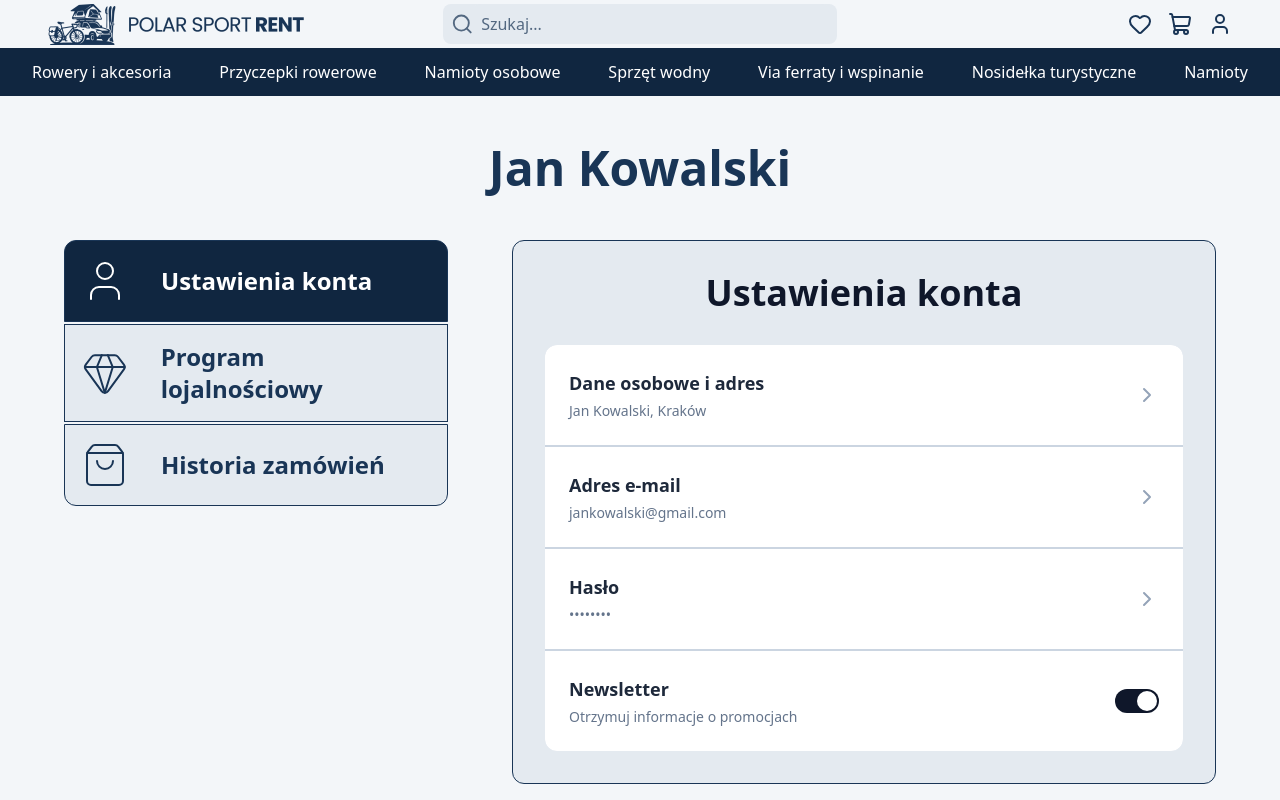
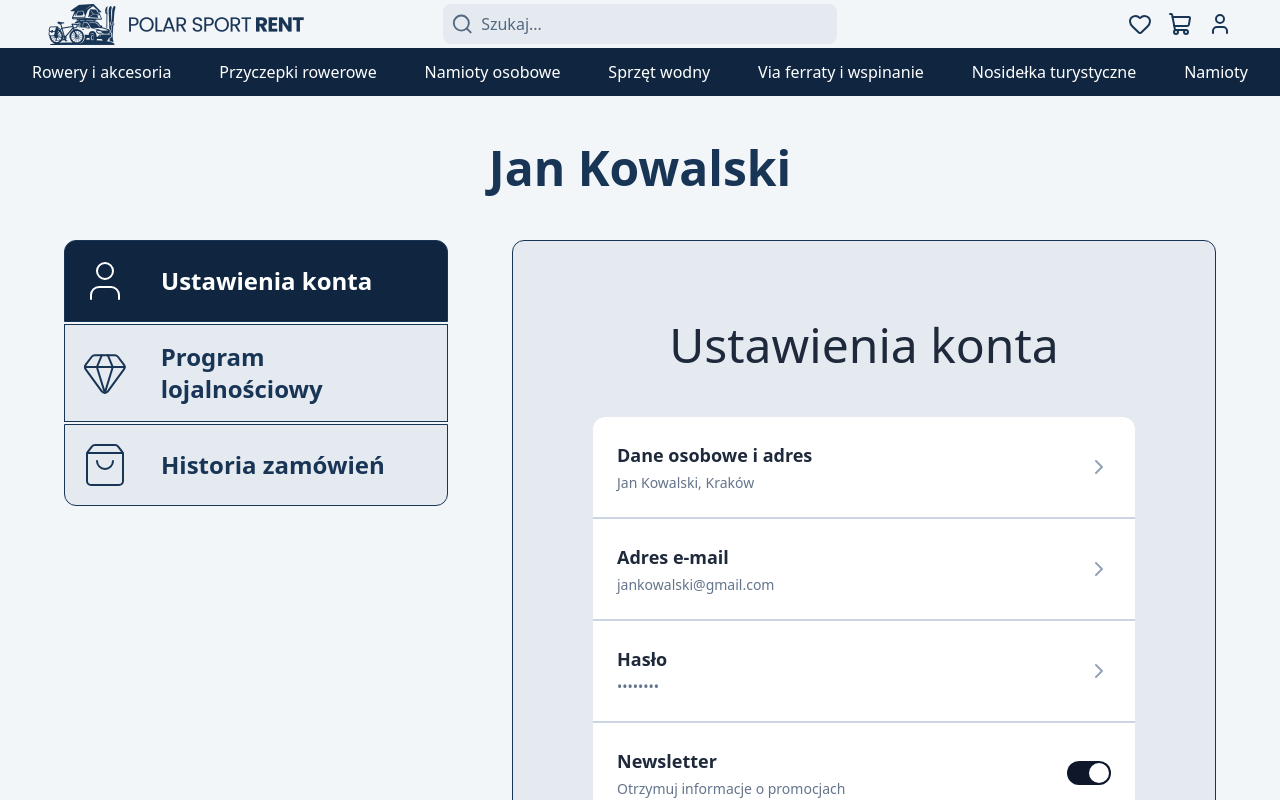
Before and after one commit to sebastian-j/sport-rent-frontend, a React (Vite) app: page /profile in a window 1280 px wide. Shown: the top 800 px of the page. Built offline with nearby package versions, Linux system fonts and the light colour scheme.

Commit message:
fix: unify account section styling

```diff
--- a/src/features/profile/AccountSection.tsx
+++ b/src/features/profile/AccountSection.tsx
@@ -92,10 +92,10 @@ export default function AccountSection() {
   };
 
   return (
-    <div className="w-full flex flex-col gap-8 text-slate-800">
-      <h2 className="text-4xl font-bold text-center text-slate-900">Ustawienia konta</h2>
+    <div className="w-full flex flex-col items-center pt-12 text-slate-800">
+      <h2 className="text-5xl text-center">Ustawienia konta</h2>
 
-      <div className="flex flex-col gap-0.5 overflow-hidden rounded-xl bg-slate-300">
+      <div className="m-12 flex w-full max-w-[calc(100%-6rem)] flex-col gap-0.5 overflow-hidden rounded-xl bg-slate-300">
         <div className="bg-white">
           <div
             className="p-6 flex justify-between items-center cursor-pointer hover:bg-slate-50 transition-colors select-none"
```
